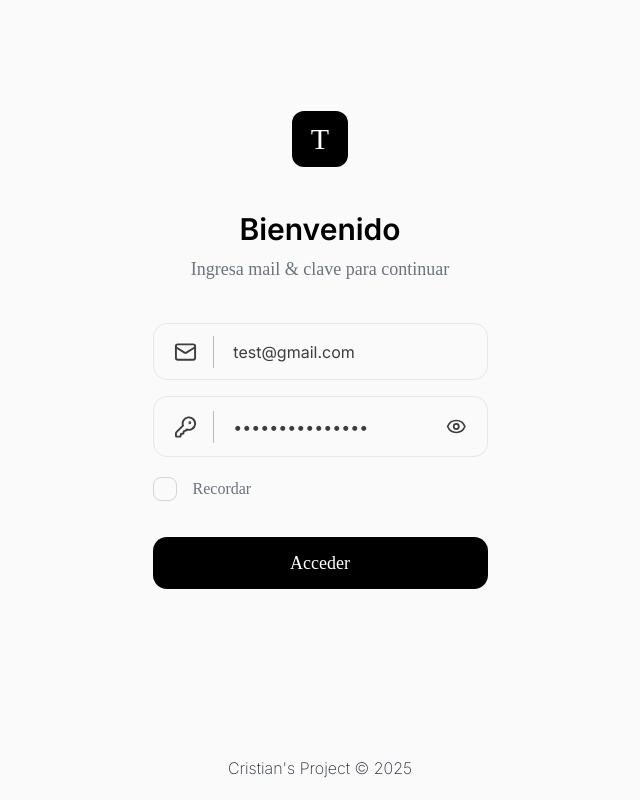
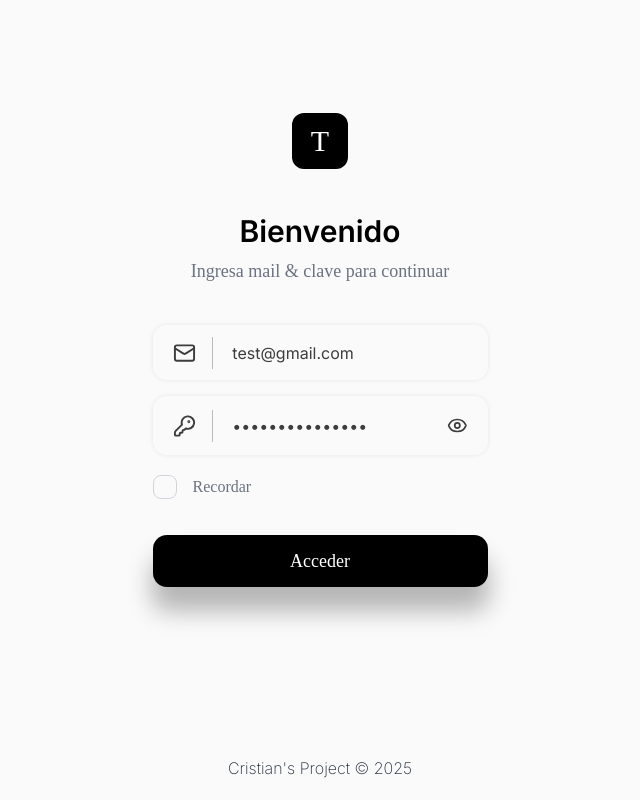
Before and after one commit to crisjmartinx/todoflow-frontend, a Next.js app: page / in a window 1280 px wide. Shown: the whole page, without its empty margins (320-960 px from the left). Built offline with nearby package versions, Linux system fonts and the light colour scheme; no server answers; a web font is replaced by a local one.

Commit message:
fix style semicolon

```diff
--- a/src/app/page.tsx
+++ b/src/app/page.tsx
@@ -202,10 +202,10 @@ export default function page() {
                     className="border py-[10px] px-4  rounded-[14px] inline-flex items-center gap-3"
                     style={{
                       flex: "0 1 335px",
-                      boxShadow: "0 0 5px 0px rgba(0, 0, 0, 0.08);",
+                      boxShadow: "0 0 5px 0px rgba(0, 0, 0, 0.08)",
                       border: errors.includes("User not found")
                         ? "2px solid red"
-                        : "",
+                        : "none",
                       animation: errors.includes("User not found")
                         ? "shake 0.3s"
                         : "none",
@@ -246,10 +246,10 @@ export default function page() {
                     className="border py-[10px] px-4 rounded-[14px] inline-flex items-center gap-3"
                     style={{
                       flex: "0 1 335px",
-                      boxShadow: "0 0 5px 0px rgba(0, 0, 0, 0.08);",
+                      boxShadow: "0 0 5px 0px rgba(0, 0, 0, 0.08)",
                       border: errors.includes("Password incorrect")
                         ? "2px solid red"
-                        : "",
+                        : "none",
                       animation: errors.includes("Password incorrect")
                         ? "shake 0.3s"
                         : "none",
@@ -338,7 +338,7 @@ export default function page() {
                     className="bg-[#000] text-lg font-light p-[12px] rounded-[14px] text-[#FFF]"
                     style={{
                       flex: "0 1 335px",
-                      boxShadow: "0 23px 25px 1px rgba(0, 0, 0, 0.28);",
+                      boxShadow: "0 23px 25px 1px rgba(0, 0, 0, 0.28)",
                     }}
                   >
                     {loading ? (
```
